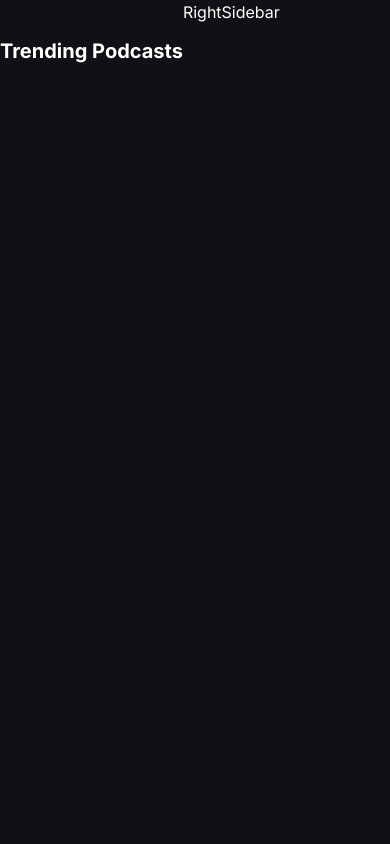
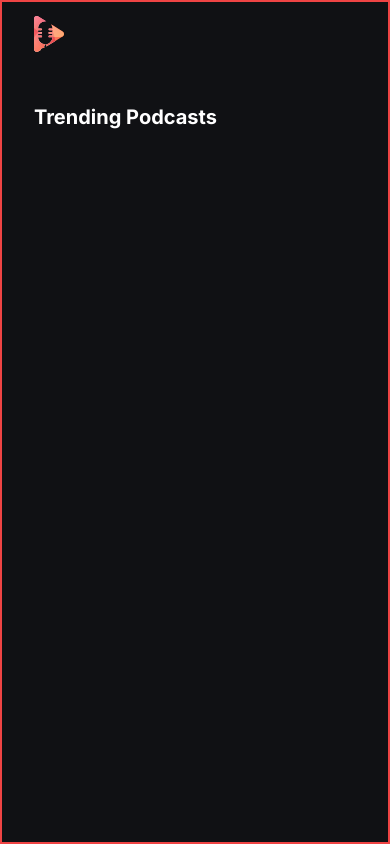
Before and after one commit to lewis-worsley/podcastr, a Next.js app: page / in a window 390 px wide. Built offline with nearby package versions, Linux system fonts and the light colour scheme.

Commit message:
wip: styling added to components for easy display

```diff
--- a/app/(root)/layout.tsx
+++ b/app/(root)/layout.tsx
@@ -1,5 +1,6 @@
 import LeftSidebar from "@/components/ui/LeftSidebar";
 import RightSidebar from "@/components/ui/RightSidebar";
+import Image from "next/image";
 
 export default function RootLayout({
     children,
@@ -10,7 +11,21 @@ export default function RootLayout({
         <div className="relative flex flex-col">
             <main className="relative flex bg-black-3">
                 <LeftSidebar />
-                {children}
+                <section
+                    className="border-2 border-red-500 flex min-h-screen flex-1 flex-col px-4 sm:px-14"
+                >
+                    <div className="mx-auto flex w-full max-w-5xl flex-col max-sm:px-4">
+                        <div className="flex h-16 items-center justify-between md:hidden">
+                            <Image
+                                src="/icons/logo.svg"
+                                width={30}
+                                height={30}
+                                alt="menu icon"
+                            />
+                        </div>
+                        {children}
+                    </div>
+                </section>
                 <RightSidebar />
             </main>
         </div>
--- a/components/ui/RightSidebar.tsx
+++ b/components/ui/RightSidebar.tsx
@@ -2,7 +2,9 @@ import React from 'react'
 
 const RightSidebar = () => {
     return (
-        <div className='text-white-1'>RightSidebar</div>
+        <section className='right_sidebar'>
+            <p className='text-white-1'>RightSidebar</p>
+        </section>
     )
 }
 
```
